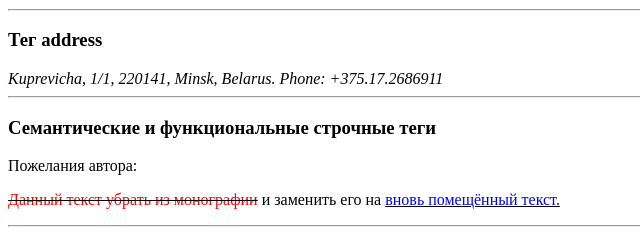
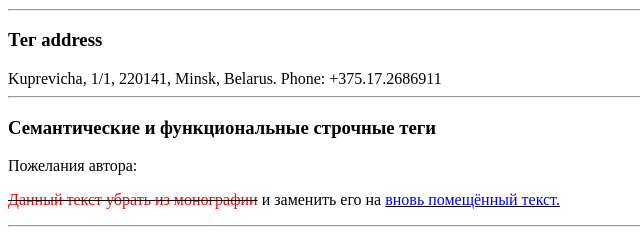
Before and after one commit to RitaFaure/RitaYakovich, a plain HTML site: page 01_HTML/add_task1.html in a window 1280 px wide. Shown: the part 200-440 px from the top of the page, 0-640 px from the left. Drawn offline with Linux system fonts and the light colour scheme.

Commit message:
removed teg em from adress

```diff
--- a/01_HTML/add_task1.html
+++ b/01_HTML/add_task1.html
@@ -18,7 +18,7 @@
     >
     <hr />
     <h3>Тег address</h3>
-    <adress><em>Kuprevicha, 1/1, 220141, Minsk, Belarus. Phone: +375.17.2686911</em></adress>
+    <adress>Kuprevicha, 1/1, 220141, Minsk, Belarus. Phone: +375.17.2686911</adress>
     <hr />
     <h3>Семантические и функциональные строчные теги</h3>
     <p>Пожелания автора:</p>
```
